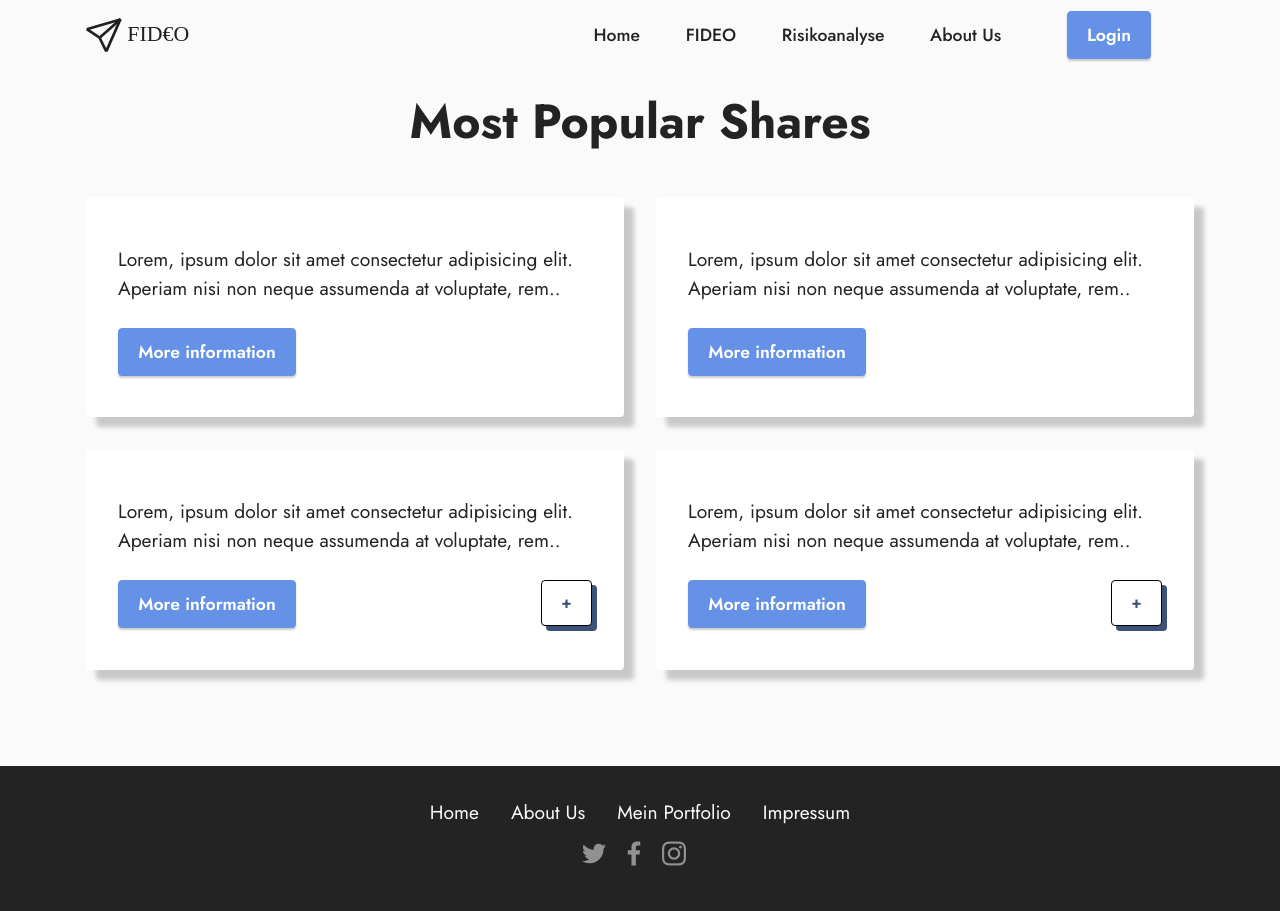
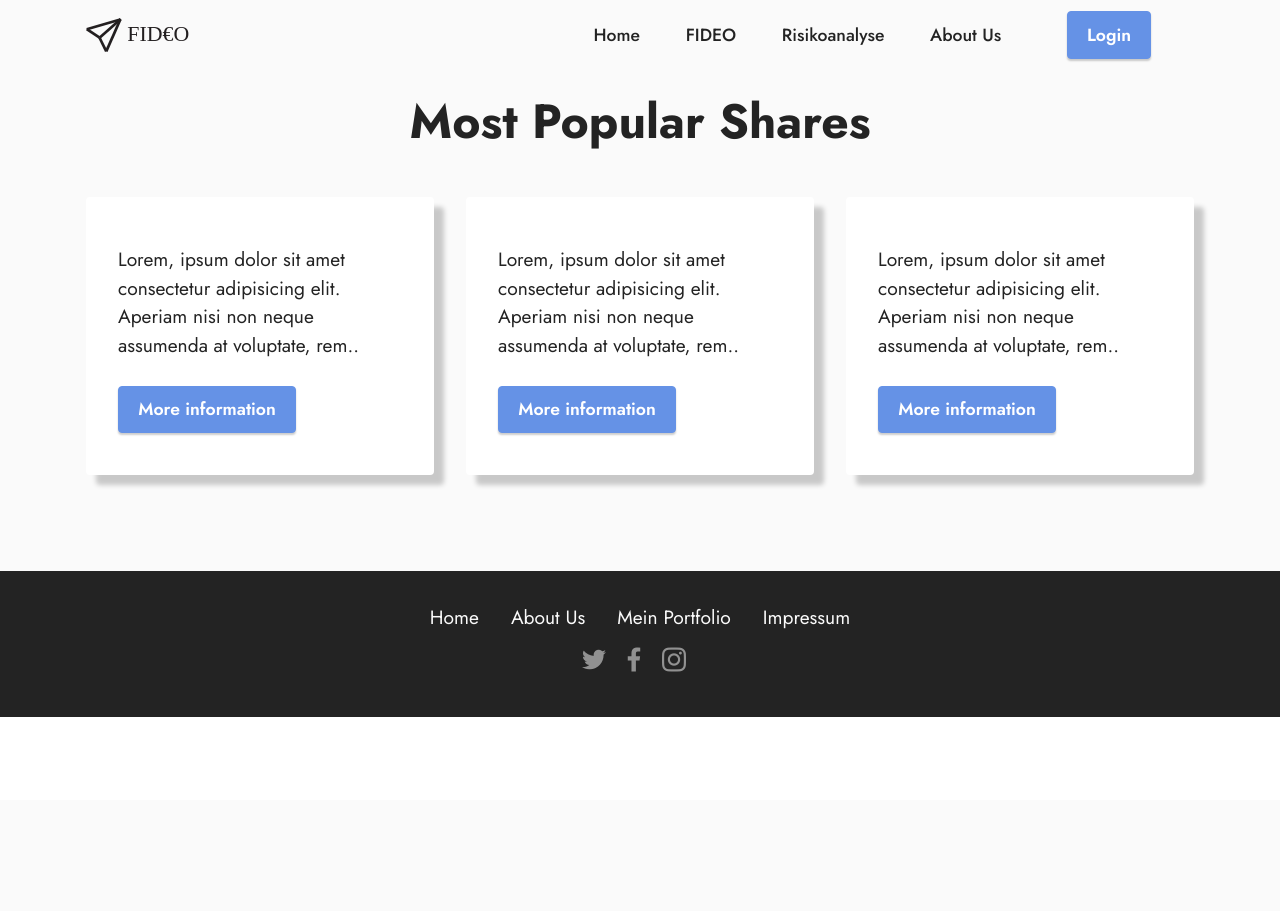
Before and after one commit to LWaetzig/Fallstudie, a Django app: template fideo/templates/fideo.html in a window 1280 px wide. After the commit the page ends 717 px from the top, so only its background shows below. Run offline with Django 4.2, Linux system fonts and the light colour scheme; the template is opened without the code that fills it, so the values that code supplies are empty.

Commit message:
feat(fideo.html): wip

```diff
--- a/fideo/templates/fideo.html
+++ b/fideo/templates/fideo.html
@@ -8,7 +8,7 @@
       </h4>
     </div>
     <div class="row mt-4">
-      <div class="item features-image col-6 col-6">
+      <div class="item features-image col-4 col-4 col-4">
         <div class="item-wrapper">
           <div class="item-img">
             {{ plot1 | safe }}
@@ -27,7 +27,7 @@
           </div>
         </div>
       </div>
-      <div class="item features-image сol-6 col-6">
+      <div class="item features-image сol-4 col-4 col-4">
         <div class="item-wrapper">
           <div class="item-img">
             <div class="graph-holder">
@@ -48,7 +48,7 @@
           </div>
         </div>
       </div>
-      <div class="item features-image col-md-6 col-md-6">
+      <div class="item features-image col-4 col-4 col-4">
         <div class="item-wrapper">
           <div class="item-img">
             {{ plot3 | safe }}
@@ -65,37 +65,12 @@
           </div>
           <div class="mbr-section-btn item-footer mt-2">
             <a href="#divThree" class="btn btn-primary display-4">More information</a>
-            <a class="btn add-btn" target="_blank">+</a>
-          </div>
-        </div>
-      </div>
-      <div class="item features-image col-md-6 col-md-6">
-        <div class="item-wrapper">
-          <div class="item-img">
-            {{plot4 | safe}}
-          </div>
-          <div class="item-content">
-            <h5 class="display-5">
-              <strong>{{share_tag4}}</strong>
-            </h5>
-
-            <p class="mt-3 display-7">
-              Lorem, ipsum dolor sit amet consectetur adipisicing elit. Aperiam nisi non neque assumenda at voluptate,
-              rem..
-            </p>
-          </div>
-          <div class="mbr-section-btn item-footer mt-2">
-            <a href="#divThree" class="btn btn-primary display-4">More information</a>
-            <a class="btn add-btn" target="_blank">+</a>
           </div>
         </div>
       </div>
     </div>
   </div>
 </section>
-
-
-
 
 <section class="pp-window">
   <div class="overlay" id="divOne"> <!--first popup window-->
@@ -157,4 +132,6 @@
   </div>
 </section>
 
+
+
 {% endblock %}
```
